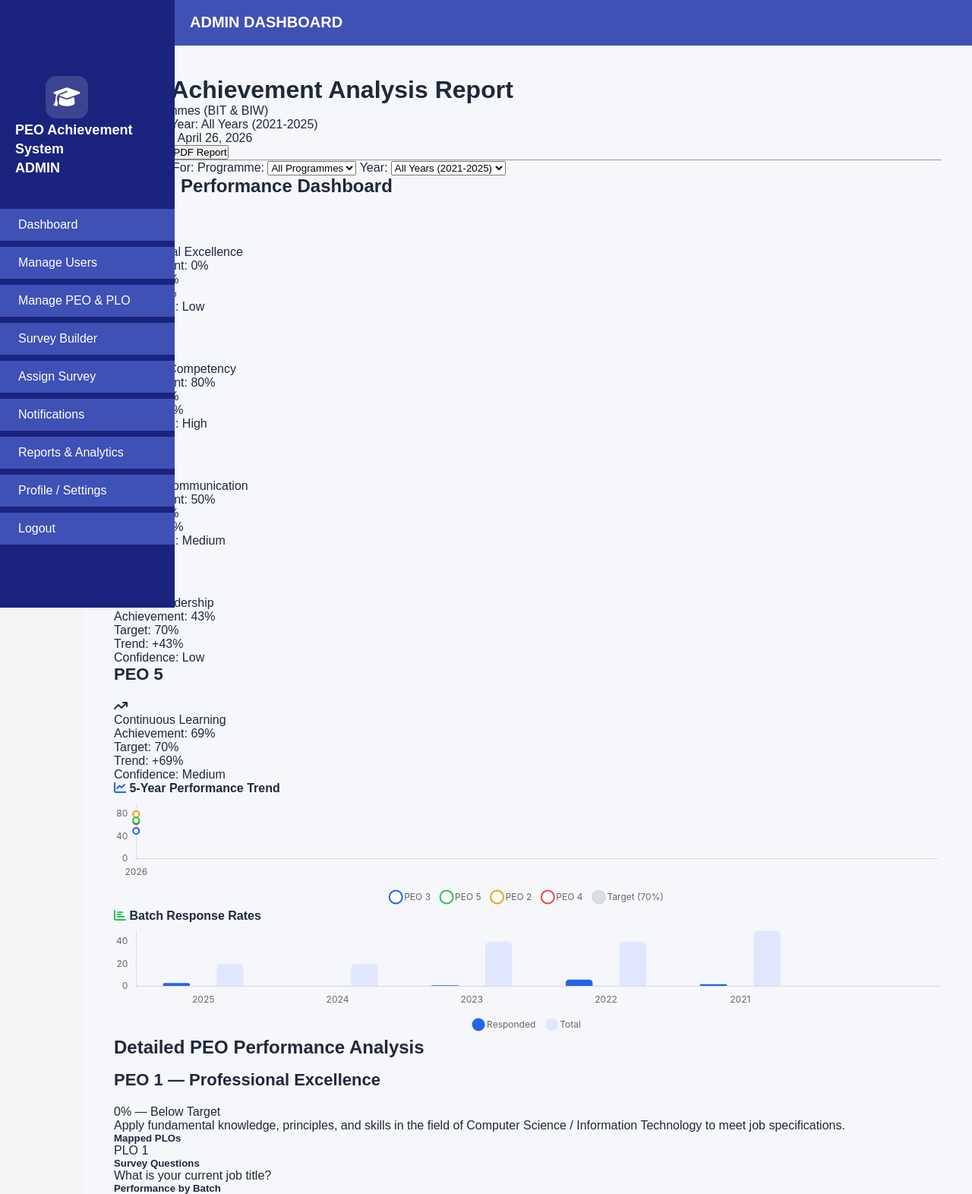
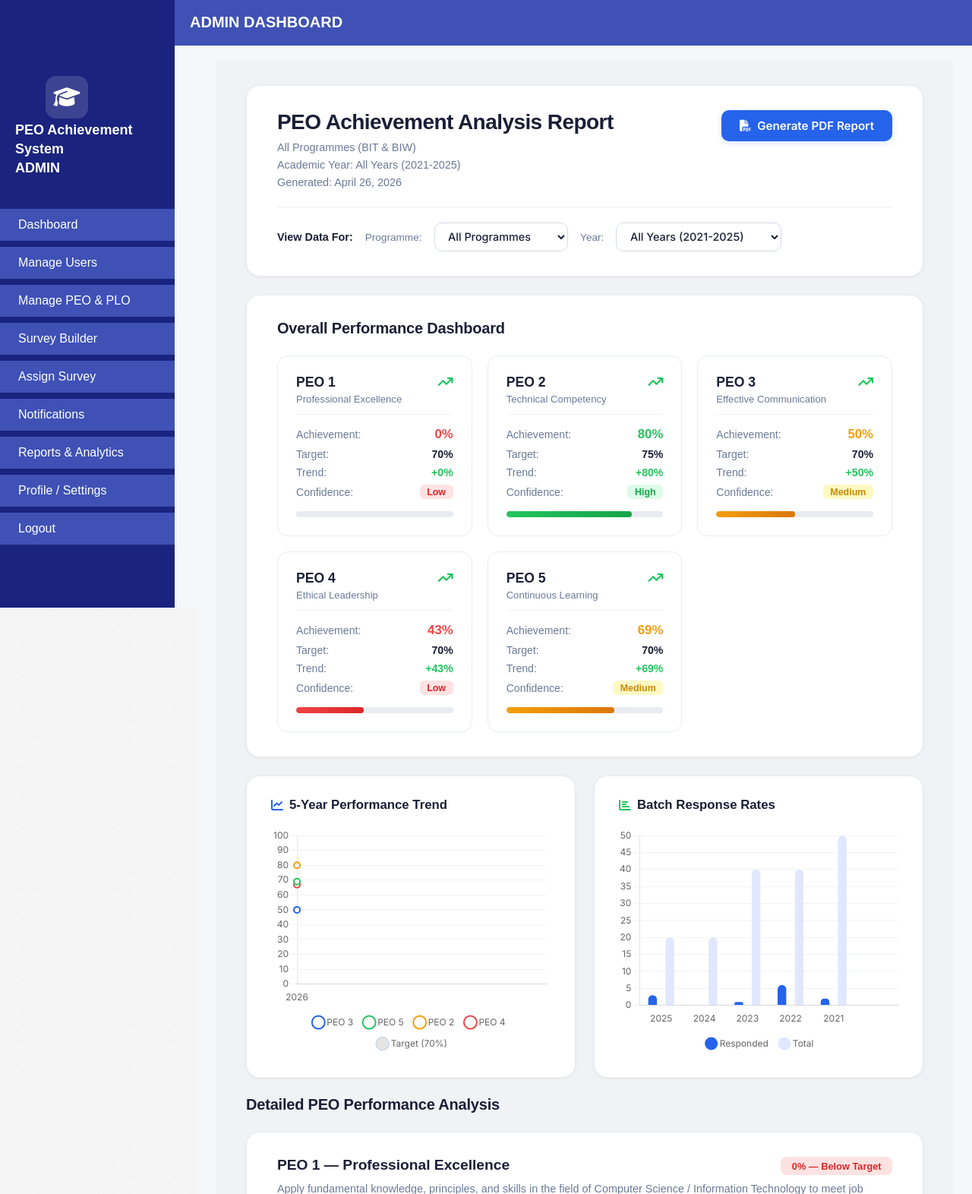
Before and after one commit to ARJAWAN39/peo_system, a PHP site: page /reports.php in a window 1280 px wide. Shown: the top 1572 px of the page at 76% size. Run offline with PHP 8.4, Linux system fonts and the light colour scheme; a user stored in the database is signed in; data comes from the database, SQL or seed files in the repository.

Commit message:
Add files via upload

```diff
--- a/assets/css/reports.css
+++ b/assets/css/reports.css
@@ -1,278 +1,475 @@
-:root {
-    --primary: #4f46e5;
-    --success: #10b981;
-    --warning: #f59e0b;
-    --danger: #ef4444;
-    --bg-light: #f8fafc;
-    --card-bg: #ffffff;
-    --text-main: #1e293b;
-    --text-muted: #64748b;
-    --border: #e2e8f0;
-}
+/* ===========================
+   REPORTS PAGE - FIGMA REDESIGN
+   =========================== */
+@import url('https://fonts.googleapis.com/css2?family=Inter:wght@400;500;600;700;800&display=swap');
 
-body {
-    background-color: var(--bg-light);
-    color: var(--text-main);
+.reports-wrap {
     font-family: 'Inter', sans-serif;
-    margin: 0;
-    overflow-x: hidden;
-}
-
-.main-content {
-    margin-left: 110px;
-    padding: 2.5rem;
-    box-sizing: border-box;
+    padding: 2rem 2.5rem;
+    background: #f0f2f5;
     min-height: 100vh;
 }
 
-/* =========================
-   HEADER & ACTIONS
-========================= */
-.reports-header {
+/* ===========================
+   REPORT HEADER CARD
+   =========================== */
+.report-header-card {
+    background: #fff;
+    border-radius: 18px;
+    padding: 2rem 2.5rem;
+    margin-bottom: 1.5rem;
+    box-shadow: 0 1px 4px rgba(0,0,0,0.06);
+    border: 1px solid #e8ecf1;
+}
+
+.report-header-top {
     display: flex;
     justify-content: space-between;
     align-items: flex-start;
-    margin-bottom: 2.5rem;
 }
 
-.reports-header h2 {
-    font-size: 2rem;
+.report-header-top h1 {
+    font-size: 1.75rem;
     font-weight: 800;
-    color: var(--text-main);
-    margin: 0;
-    letter-spacing: -0.025em;
+    color: #1a1f36;
+    margin: 0 0 0.35rem 0;
+    letter-spacing: -0.02em;
 }
 
-.reports-header p {
-    color: var(--text-muted);
-    margin: 0.5rem 0 0 0;
-    font-size: 1.1rem;
+.report-meta {
+    color: #6b7a99;
+    font-size: 0.9rem;
+    line-height: 1.6;
 }
 
-.btn-pdf {
-    background: var(--primary);
-    color: white;
-    padding: 0.75rem 1.5rem;
+.btn-generate-pdf {
+    background: #2563eb;
+    color: #fff;
+    border: none;
+    padding: 0.7rem 1.5rem;
     border-radius: 10px;
-    border: none;
+    font-size: 0.95rem;
     font-weight: 600;
     cursor: pointer;
     display: flex;
     align-items: center;
-    gap: 0.625rem;
-    transition: all 0.2s ease;
-    box-shadow: 0 4px 6px -1px rgba(79, 70, 229, 0.2);
+    gap: 0.5rem;
+    transition: all 0.2s;
+    box-shadow: 0 2px 8px rgba(37,99,235,0.18);
+    white-space: nowrap;
+    font-family: 'Inter', sans-serif;
 }
 
-.btn-pdf:hover {
-    background: #4338ca;
+.btn-generate-pdf:hover {
+    background: #1d4ed8;
     transform: translateY(-1px);
-    box-shadow: 0 10px 15px -3px rgba(79, 70, 229, 0.3);
+    box-shadow: 0 4px 14px rgba(37,99,235,0.28);
 }
 
-/* =========================
-   FILTERS
-========================= */
-.filter-section {
-    background: var(--card-bg);
-    padding: 1.75rem;
-    border-radius: 16px;
-    box-shadow: 0 4px 6px -1px rgba(0, 0, 0, 0.05);
-    display: flex;
-    gap: 2rem;
-    align-items: flex-end;
-    margin-bottom: 2.5rem;
-    border: 1px solid var(--border);
+.report-divider {
+    border: none;
+    border-top: 1px solid #e8ecf1;
+    margin: 1.25rem 0;
 }
 
-.filter-group {
+/* ===========================
+   FILTER BAR
+   =========================== */
+.report-filters {
     display: flex;
-    flex-direction: column;
-    gap: 0.625rem;
-    flex: 1;
+    align-items: center;
+    gap: 1rem;
+    flex-wrap: wrap;
 }
 
-.filter-group label {
-    font-size: 0.875rem;
+.report-filters .filter-label {
+    font-size: 0.9rem;
     font-weight: 700;
-    color: var(--text-main);
-    text-transform: uppercase;
-    letter-spacing: 0.05em;
+    color: #1a1f36;
 }
 
-.filter-group select {
-    padding: 0.75rem;
-    border: 1px solid var(--border);
-    border-radius: 10px;
-    font-size: 0.95rem;
-    color: var(--text-main);
-    background: #fff;
-    cursor: pointer;
-    transition: border-color 0.2s;
-}
-
-.filter-group select:focus {
-    outline: none;
-    border-color: var(--primary);
-    box-shadow: 0 0 0 3px rgba(79, 70, 229, 0.1);
-}
-
-/* =========================
-   KPI CARDS
-========================= */
-.peo-grid {
-    display: grid;
-    grid-template-columns: repeat(auto-fit, minmax(220px, 1fr));
-    gap: 1.25rem;
-    margin-bottom: 2.5rem;
-}
-
-.peo-stat-card {
-    background: var(--card-bg);
-    padding: 1.5rem;
-    border-radius: 16px;
-    box-shadow: 0 4px 6px -1px rgba(0, 0, 0, 0.05);
-    border-left: 5px solid #e2e8f0;
-    position: relative;
-    transition: transform 0.2s;
-    border: 1px solid var(--border);
-    border-left-width: 5px;
-}
-
-.peo-stat-card:hover {
-    transform: translateY(-4px);
-}
-
-.peo-stat-card.pass { border-left-color: var(--success); }
-.peo-stat-card.fail { border-left-color: var(--danger); }
-.peo-stat-card.warning { border-left-color: var(--warning); }
-
-.peo-stat-card h4 {
-    margin: 0;
-    color: var(--text-muted);
-    font-size: 0.875rem;
-    font-weight: 600;
-    text-transform: uppercase;
-    letter-spacing: 0.05em;
-}
-
-.peo-stat-card .score {
-    font-size: 2rem;
-    font-weight: 800;
-    margin: 0.75rem 0;
-    color: var(--text-main);
-}
-
-.peo-stat-card .yoy {
-    font-size: 0.875rem;
-    font-weight: 700;
-    display: flex;
-    align-items: center;
-    gap: 0.375rem;
-}
-
-.peo-stat-card .yoy.up { color: var(--success); }
-.peo-stat-card .yoy.down { color: var(--danger); }
-
-.peo-stat-card .target {
-    font-size: 0.8125rem;
-    color: var(--text-muted);
-    margin-top: 0.75rem;
+.report-filters .filter-sublabel {
+    font-size: 0.85rem;
+    color: #6b7a99;
     font-weight: 500;
 }
 
-.peo-stat-card .status-icon {
-    position: absolute;
-    top: 1.5rem;
-    right: 1.5rem;
-    font-size: 1.25rem;
+.report-filters select {
+    padding: 0.55rem 2rem 0.55rem 0.85rem;
+    border: 1.5px solid #d4dae5;
+    border-radius: 10px;
+    font-size: 0.9rem;
+    color: #1a1f36;
+    background: #fff;
+    font-family: 'Inter', sans-serif;
+    font-weight: 500;
+    cursor: pointer;
+    appearance: auto;
+    transition: border-color 0.2s;
+    outline: none;
 }
 
-.peo-stat-card .status-icon.pass { color: var(--success); }
-.peo-stat-card .status-icon.fail { color: var(--danger); }
-.peo-stat-card .status-icon.warning { color: var(--warning); }
+.report-filters select:focus {
+    border-color: #2563eb;
+    box-shadow: 0 0 0 3px rgba(37,99,235,0.08);
+}
 
-/* =========================
-   CHARTS & GRIDS
-========================= */
-.chart-grid {
+/* ===========================
+   SECTION TITLES
+   =========================== */
+.section-card {
+    background: #fff;
+    border-radius: 18px;
+    padding: 2rem 2.5rem;
+    margin-bottom: 1.5rem;
+    box-shadow: 0 1px 4px rgba(0,0,0,0.06);
+    border: 1px solid #e8ecf1;
+}
+
+.section-title {
+    font-size: 1.25rem;
+    font-weight: 800;
+    color: #1a1f36;
+    margin: 0 0 1.5rem 0;
+    letter-spacing: -0.01em;
+}
+
+/* ===========================
+   PEO SUMMARY CARDS (3-col)
+   =========================== */
+.peo-summary-grid {
+    display: grid;
+    grid-template-columns: repeat(3, 1fr);
+    gap: 1.25rem;
+}
+
+.peo-summary-card {
+    background: #fff;
+    border: 1px solid #e8ecf1;
+    border-radius: 14px;
+    padding: 1.5rem;
+    position: relative;
+    transition: box-shadow 0.2s;
+}
+
+.peo-summary-card:hover {
+    box-shadow: 0 4px 16px rgba(0,0,0,0.07);
+}
+
+.peo-card-header {
+    display: flex;
+    justify-content: space-between;
+    align-items: flex-start;
+    margin-bottom: 0.25rem;
+}
+
+.peo-card-header h3 {
+    font-size: 1.1rem;
+    font-weight: 700;
+    color: #1a1f36;
+    margin: 0;
+}
+
+.peo-card-header .trend-icon {
+    color: #22c55e;
+    font-size: 1.1rem;
+}
+
+.peo-card-header .trend-icon.down {
+    color: #ef4444;
+}
+
+.peo-card-desc {
+    font-size: 0.82rem;
+    color: #6b7a99;
+    margin-bottom: 1rem;
+    font-weight: 500;
+    padding-bottom: 0.75rem;
+    border-bottom: 1px solid #f0f2f5;
+}
+
+.peo-metrics {
+    display: flex;
+    flex-direction: column;
+    gap: 0.5rem;
+    margin-bottom: 1rem;
+}
+
+.peo-metric-row {
+    display: flex;
+    justify-content: space-between;
+    align-items: center;
+    font-size: 0.88rem;
+}
+
+.peo-metric-row .metric-label {
+    color: #6b7a99;
+    font-weight: 500;
+}
+
+.peo-metric-row .metric-value {
+    font-weight: 700;
+    color: #1a1f36;
+}
+
+.peo-metric-row .metric-value.achievement {
+    font-size: 1.05rem;
+}
+
+.peo-metric-row .metric-value.green { color: #22c55e; }
+.peo-metric-row .metric-value.amber { color: #f59e0b; }
+.peo-metric-row .metric-value.red { color: #ef4444; }
+
+.peo-metric-row .metric-value.trend-up { color: #22c55e; }
+.peo-metric-row .metric-value.trend-down { color: #ef4444; }
+
+.confidence-badge {
+    display: inline-block;
+    padding: 0.15rem 0.6rem;
+    border-radius: 6px;
+    font-size: 0.78rem;
+    font-weight: 600;
+}
+
+.confidence-badge.high {
+    background: #dcfce7;
+    color: #16a34a;
+}
+
+.confidence-badge.medium {
+    background: #fef9c3;
+    color: #ca8a04;
+}
+
+.confidence-badge.low {
+    background: #fee2e2;
+    color: #dc2626;
+}
+
+/* Progress bar */
+.peo-progress-bar {
+    width: 100%;
+    height: 8px;
+    background: #e8ecf1;
+    border-radius: 100px;
+    overflow: hidden;
+    margin-top: 0.25rem;
+}
+
+.peo-progress-fill {
+    height: 100%;
+    border-radius: 100px;
+    transition: width 0.6s ease;
+}
+
+.peo-progress-fill.green { background: linear-gradient(90deg, #22c55e, #16a34a); }
+.peo-progress-fill.amber { background: linear-gradient(90deg, #f59e0b, #d97706); }
+.peo-progress-fill.red { background: linear-gradient(90deg, #ef4444, #dc2626); }
+
+/* ===========================
+   CHART GRID (2 columns)
+   =========================== */
+.chart-row {
     display: grid;
     grid-template-columns: 1fr 1fr;
-    gap: 2rem;
-    margin-bottom: 2rem;
+    gap: 1.5rem;
+    margin-bottom: 1.5rem;
 }
 
-.chart-card {
-    background: var(--card-bg);
-    padding: 1.75rem;
-    border-radius: 16px;
-    box-shadow: 0 4px 6px -1px rgba(0, 0, 0, 0.05);
-    border: 1px solid var(--border);
+.chart-panel {
+    background: #fff;
+    border-radius: 18px;
+    padding: 1.75rem 2rem;
+    box-shadow: 0 1px 4px rgba(0,0,0,0.06);
+    border: 1px solid #e8ecf1;
 }
 
-.chart-card h4 {
-    margin: 0 0 1.75rem 0;
-    font-size: 1.125rem;
+.chart-panel h4 {
+    font-size: 1.05rem;
     font-weight: 700;
-    color: var(--text-main);
+    color: #1a1f36;
+    margin: 0 0 1.25rem 0;
     display: flex;
     align-items: center;
-    gap: 0.75rem;
+    gap: 0.5rem;
 }
 
-.chart-container {
-    height: 320px;
+.chart-panel h4 i {
+    font-size: 1rem;
+}
+
+.chart-box-inner {
+    height: 300px;
     position: relative;
 }
 
-/* =========================
-   TABLES
-========================= */
-.stats-table {
+/* ===========================
+   DETAILED PEO CARDS
+   =========================== */
+.peo-detail-card {
+    background: #fff;
+    border-radius: 18px;
+    padding: 2rem 2.5rem;
+    margin-bottom: 1.5rem;
+    box-shadow: 0 1px 4px rgba(0,0,0,0.06);
+    border: 1px solid #e8ecf1;
+}
+
+.peo-detail-header {
+    display: flex;
+    justify-content: space-between;
+    align-items: flex-start;
+    margin-bottom: 0.5rem;
+}
+
+.peo-detail-header h3 {
+    font-size: 1.2rem;
+    font-weight: 700;
+    color: #1a1f36;
+    margin: 0;
+}
+
+.peo-detail-header .detail-badge {
+    padding: 0.3rem 0.9rem;
+    border-radius: 8px;
+    font-size: 0.8rem;
+    font-weight: 700;
+}
+
+.peo-detail-header .detail-badge.pass {
+    background: #dcfce7;
+    color: #16a34a;
+}
+
+.peo-detail-header .detail-badge.fail {
+    background: #fee2e2;
+    color: #dc2626;
+}
+
+.peo-detail-header .detail-badge.warning {
+    background: #fef9c3;
+    color: #ca8a04;
+}
+
+.peo-detail-desc {
+    font-size: 0.9rem;
+    color: #6b7a99;
+    margin-bottom: 1.25rem;
+    line-height: 1.5;
+}
+
+.peo-detail-grid {
+    display: grid;
+    grid-template-columns: 1fr 1fr 1fr;
+    gap: 1.5rem;
+}
+
+.peo-detail-section h5 {
+    font-size: 0.78rem;
+    font-weight: 700;
+    text-transform: uppercase;
+    letter-spacing: 0.06em;
+    color: #6b7a99;
+    margin: 0 0 0.6rem 0;
+}
+
+.plo-tag {
+    display: inline-block;
+    background: #eef2ff;
+    color: #4f46e5;
+    padding: 0.25rem 0.7rem;
+    border-radius: 6px;
+    font-size: 0.8rem;
+    font-weight: 600;
+    margin: 0 0.35rem 0.35rem 0;
+}
+
+.question-item {
+    font-size: 0.82rem;
+    color: #3d4f7c;
+    padding: 0.35rem 0;
+    border-bottom: 1px solid #f0f2f5;
+    line-height: 1.4;
+}
+
+.question-item:last-child {
+    border-bottom: none;
+}
+
+.peo-detail-chart {
+    height: 200px;
+    position: relative;
+}
+
+/* ===========================
+   STATISTICS TABLE
+   =========================== */
+.stats-table-modern {
     width: 100%;
     border-collapse: separate;
     border-spacing: 0;
-    margin-top: 1rem;
 }
 
-.stats-table th {
+.stats-table-modern th {
     text-align: left;
-    padding: 1rem;
-    background: #f8fafc;
-    border-bottom: 2px solid var(--border);
-    color: var(--text-muted);
+    padding: 0.85rem 1rem;
+    background: #f8f9fb;
+    border-bottom: 2px solid #e8ecf1;
+    color: #6b7a99;
     font-size: 0.75rem;
     font-weight: 700;
     text-transform: uppercase;
-    letter-spacing: 0.05em;
+    letter-spacing: 0.06em;
 }
 
-.stats-table td {
-    padding: 1rem;
-    border-bottom: 1px solid var(--border);
-    font-size: 0.9375rem;
+.stats-table-modern td {
+    padding: 0.85rem 1rem;
+    border-bottom: 1px solid #f0f2f5;
+    font-size: 0.9rem;
     font-weight: 500;
+    color: #1a1f36;
 }
 
-.stats-table tr:last-child td {
-    border-bottom: none;
+.stats-table-modern tbody tr:hover {
+    background: #f8f9fb;
 }
 
-.stats-table tr:hover td {
-    background-color: #f8fafc;
+.status-dot {
+    display: inline-block;
+    width: 8px;
+    height: 8px;
+    border-radius: 50%;
+    margin-right: 0.5rem;
+    vertical-align: middle;
 }
 
-/* =========================
-   PRINTING
-========================= */
+.status-dot.green { background: #22c55e; }
+.status-dot.amber { background: #f59e0b; }
+.status-dot.red { background: #ef4444; }
+
+/* ===========================
+   PRINT STYLES
+   =========================== */
 @media print {
-    .sidebar, .filter-section, .btn-pdf, .reports-header p { display: none !important; }
-    .main-content { margin: 0 !important; padding: 0 !important; width: 100% !important; background: white; }
-    .peo-grid { grid-template-columns: repeat(5, 1fr); gap: 10px; }
-    .chart-grid { grid-template-columns: 1fr; }
-    .chart-card, .peo-stat-card { border: 1px solid #ddd !important; box-shadow: none !important; page-break-inside: avoid; }
+    .sidebar, .top-header, .report-filters, .btn-generate-pdf { display: none !important; }
+    .reports-wrap { padding: 0 !important; background: #fff; }
+    .main-content { margin: 0 !important; padding: 0 !important; width: 100% !important; }
+    .section-card, .chart-panel, .peo-detail-card, .report-header-card { box-shadow: none; border: 1px solid #ddd; }
+    .peo-summary-grid { grid-template-columns: repeat(3, 1fr); }
+    .chart-row { grid-template-columns: 1fr; }
 }
 
-@media (max-width: 1024px) {
-    .chart-grid { grid-template-columns: 1fr; }
+/* ===========================
+   RESPONSIVE
+   =========================== */
+@media (max-width: 1100px) {
+    .peo-summary-grid { grid-template-columns: repeat(2, 1fr); }
+    .chart-row { grid-template-columns: 1fr; }
+    .peo-detail-grid { grid-template-columns: 1fr; }
 }
+
+@media (max-width: 700px) {
+    .peo-summary-grid { grid-template-columns: 1fr; }
+    .reports-wrap { padding: 1rem; }
+    .report-header-top { flex-direction: column; gap: 1rem; }
+}
```
